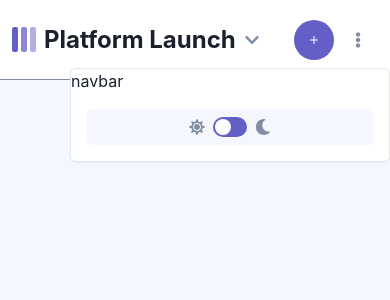
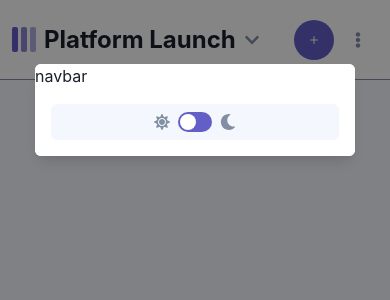
Before and after one commit to gabrielprrd/kanban-task-maanagement, a Next.js app: page / in a window 390 px wide. Both pictures are taken after a click on the button 263 px from the left and 39 px from the top of the page. Shown: the top 300 px of the page. Built offline with nearby package versions, Linux system fonts and the light colour scheme.

Commit message:
refactor(frontend): abstract mobile topbar modal to its own component

```diff
--- /dev/null
+++ b/src/components/layouts/Dashboard/MobileTopbarModal/index.tsx
@@ -0,0 +1,49 @@
+import {
+  Box,
+  Flex,
+  useColorModeValue,
+  Modal,
+  ModalOverlay,
+  ModalContent,
+  ModalBody,
+} from '@chakra-ui/react'
+import { useRouter } from 'next/router'
+import { useEffect } from 'react'
+import Navbar from '../Navbar'
+import ThemeSwitcher from '../ThemeSwitcher'
+
+interface Props {
+  isOpen: boolean
+  onClose: () => void
+}
+
+export default function MobileTopbarModal({ isOpen, onClose }: Props) {
+  const router = useRouter()
+
+  useEffect(() => {
+    onClose()
+    // eslint-disable-next-line react-hooks/exhaustive-deps
+  }, [router.query])
+
+  return (
+    <Modal isOpen={isOpen} onClose={onClose} size="xs">
+      <ModalOverlay />
+      <ModalContent>
+        <ModalBody
+          bgColor={useColorModeValue('#FFFFFF', '#2B2C37')}
+          borderRadius="md"
+          p={0}
+        >
+          <Flex direction="column">
+            <Box mr={8}>
+              <Navbar />
+            </Box>
+            <Box m={4}>
+              <ThemeSwitcher />
+            </Box>
+          </Flex>
+        </ModalBody>
+      </ModalContent>
+    </Modal>
+  )
+}
--- a/src/components/layouts/Dashboard/Topbar/index.tsx
+++ b/src/components/layouts/Dashboard/Topbar/index.tsx
@@ -1,5 +1,4 @@
 import {
-  Box,
   Button,
   Flex,
   Heading,
@@ -9,20 +8,20 @@ import {
   MenuButton,
   MenuItem,
   MenuList,
-  Popover,
-  PopoverContent,
-  PopoverTrigger,
   Text,
   useColorModeValue,
+  useDisclosure,
 } from '@chakra-ui/react'
 import AppLogo from '../AppLogo'
-import Navbar from '../Navbar'
 import { FaEllipsisV, FaChevronDown } from 'react-icons/fa'
 import { AddIcon } from '@chakra-ui/icons'
-import ThemeSwitcher from '../ThemeSwitcher'
+import MobileTopbarModal from '../MobileTopbarModal'
 
 export default function Topbar() {
+  const { isOpen, onClose, onOpen } = useDisclosure()
+
   return (
+    <>
       <HStack
         h="100%"
         borderBottom=".5px solid"
@@ -34,25 +33,14 @@ export default function Topbar() {
         <Flex gap={{ base: 2, sm: 10 }} align="center">
           <AppLogo />
           <Heading>Platform Launch</Heading>
-        <Popover>
-          <PopoverTrigger>
           <IconButton
             aria-label="Show navbar"
             display={{ sm: 'none' }}
             bgColor="transparent"
             _hover={{ bgColor: 'transparent' }}
             icon={<FaChevronDown color="#828FA3" />}
+            onClick={onOpen}
           />
-          </PopoverTrigger>
-          <PopoverContent>
-            <Flex direction="column">
-              <Navbar />
-              <Box m={4}>
-                <ThemeSwitcher />
-              </Box>
-            </Flex>
-          </PopoverContent>
-        </Popover>
         </Flex>
         <Flex gap={1} align="center">
           <Button variant="primary" gap={1}>
@@ -78,5 +66,7 @@ export default function Topbar() {
           </Menu>
         </Flex>
       </HStack>
+      <MobileTopbarModal isOpen={isOpen} onClose={onClose} />
+    </>
   )
 }
```
Lines whose indentation alone changed are shown as unchanged.
